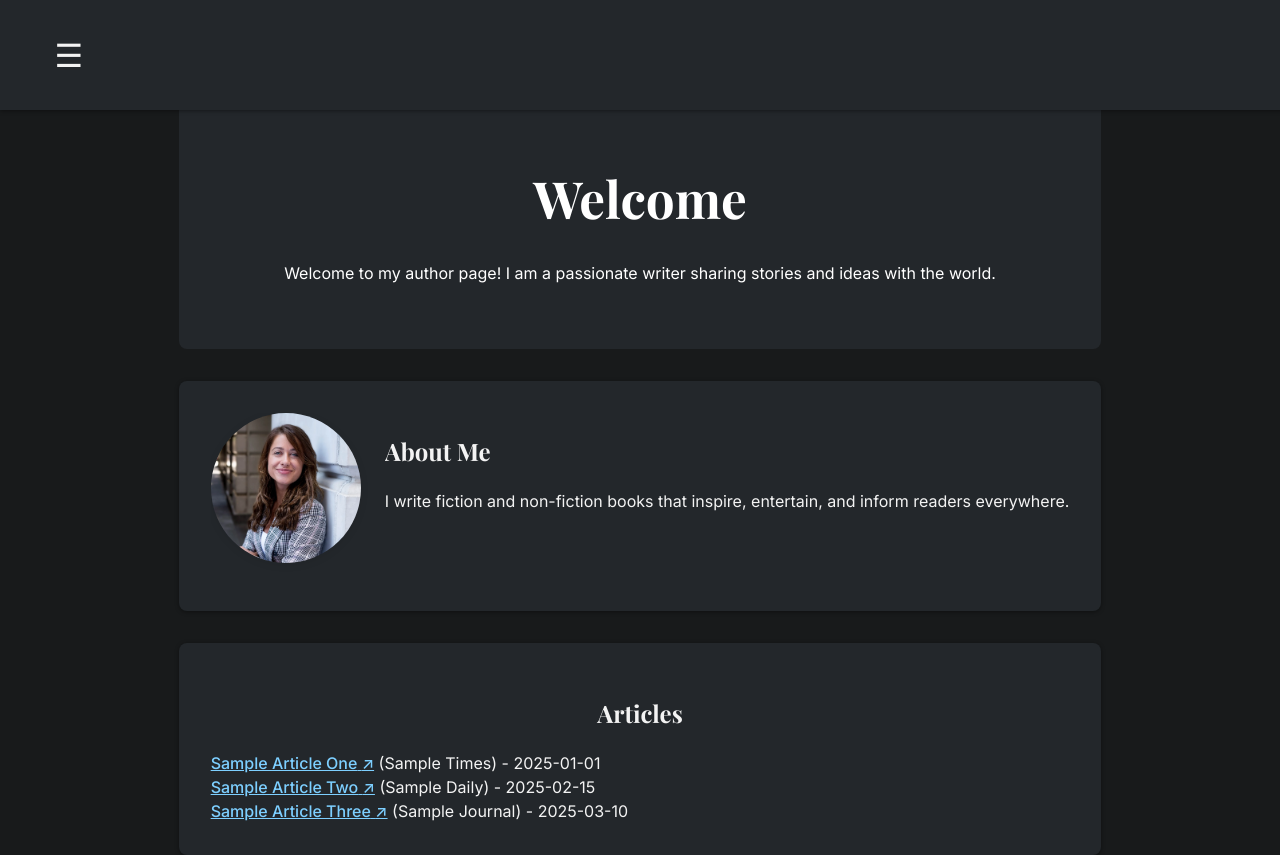
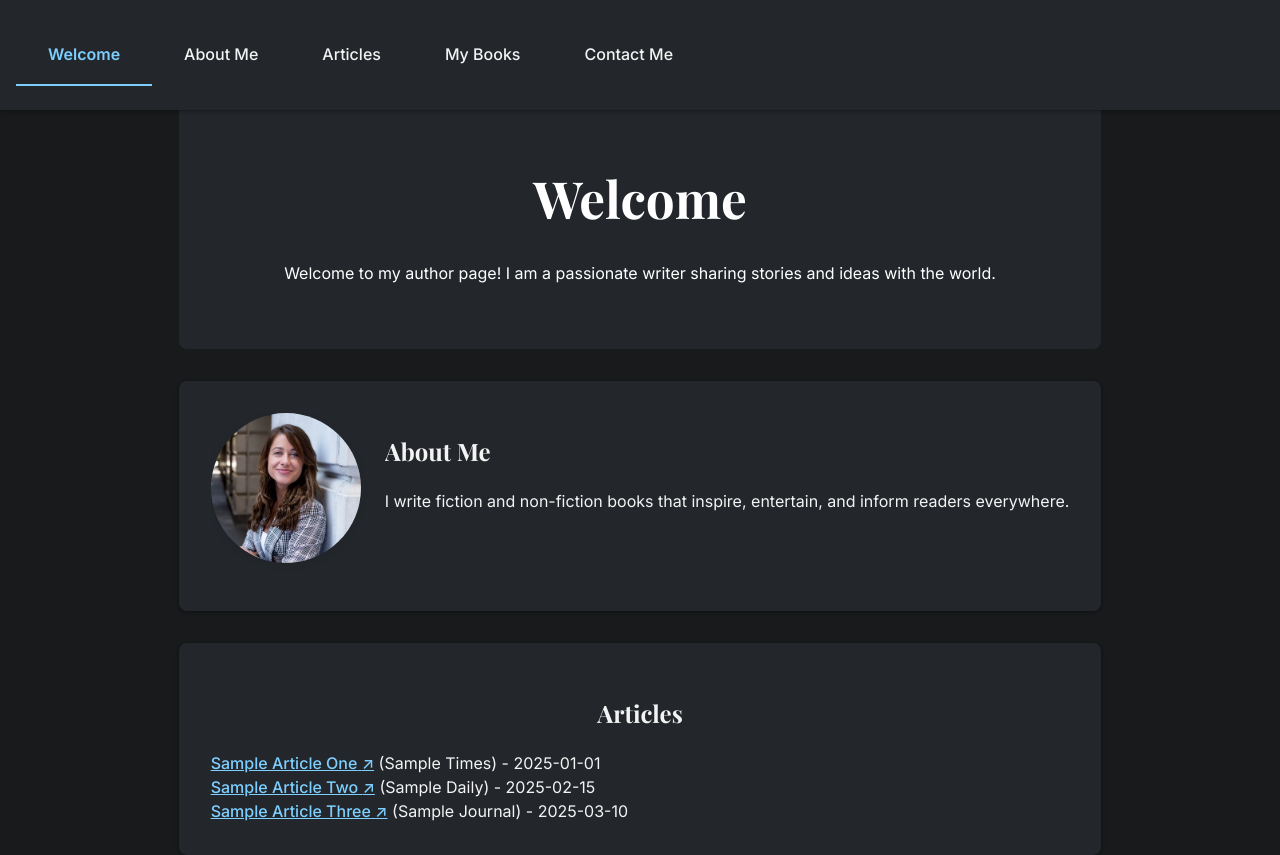
Before and after one commit to utdcometsoccer/one-page-author-page, a React (Vite) app: page / in a window 1280 px wide. Shown: the top 855 px of the page. Built offline with nearby package versions, Linux system fonts and the light colour scheme; no server answers.

Commit message:
Fix navigation visibility on desktop by resetting opacity and transform in media query
Co-authored-by: utdcometsoccer <2224533+utdcometsoccer@users.noreply.github.com>

```diff
--- a/src/App.css
+++ b/src/App.css
@@ -378,6 +378,8 @@ a:focus {
     background: none;
     padding: 0;
     width: auto;
+    opacity: 1;
+    transform: none;
   }
 
   .nav-links li a {
@@ -1078,7 +1080,6 @@ section.section-active {
 /* =========================== */
 /* Ensure minimum 44x44px touch targets for mobile */
 .nav-links li a,
-.menu-btn,
 .theme-toggle-btn,
 .toast-close,
 .book-cta-btn {
@@ -1087,6 +1088,17 @@ section.section-active {
   display: inline-flex;
   align-items: center;
   justify-content: center;
+}
+
+/* Menu button touch targets only on mobile (below 768px) */
+@media (max-width: 767px) {
+  .menu-btn {
+    min-width: 44px;
+    min-height: 44px;
+    display: inline-flex;
+    align-items: center;
+    justify-content: center;
+  }
 }
 
 /* Social links in footer */
```
